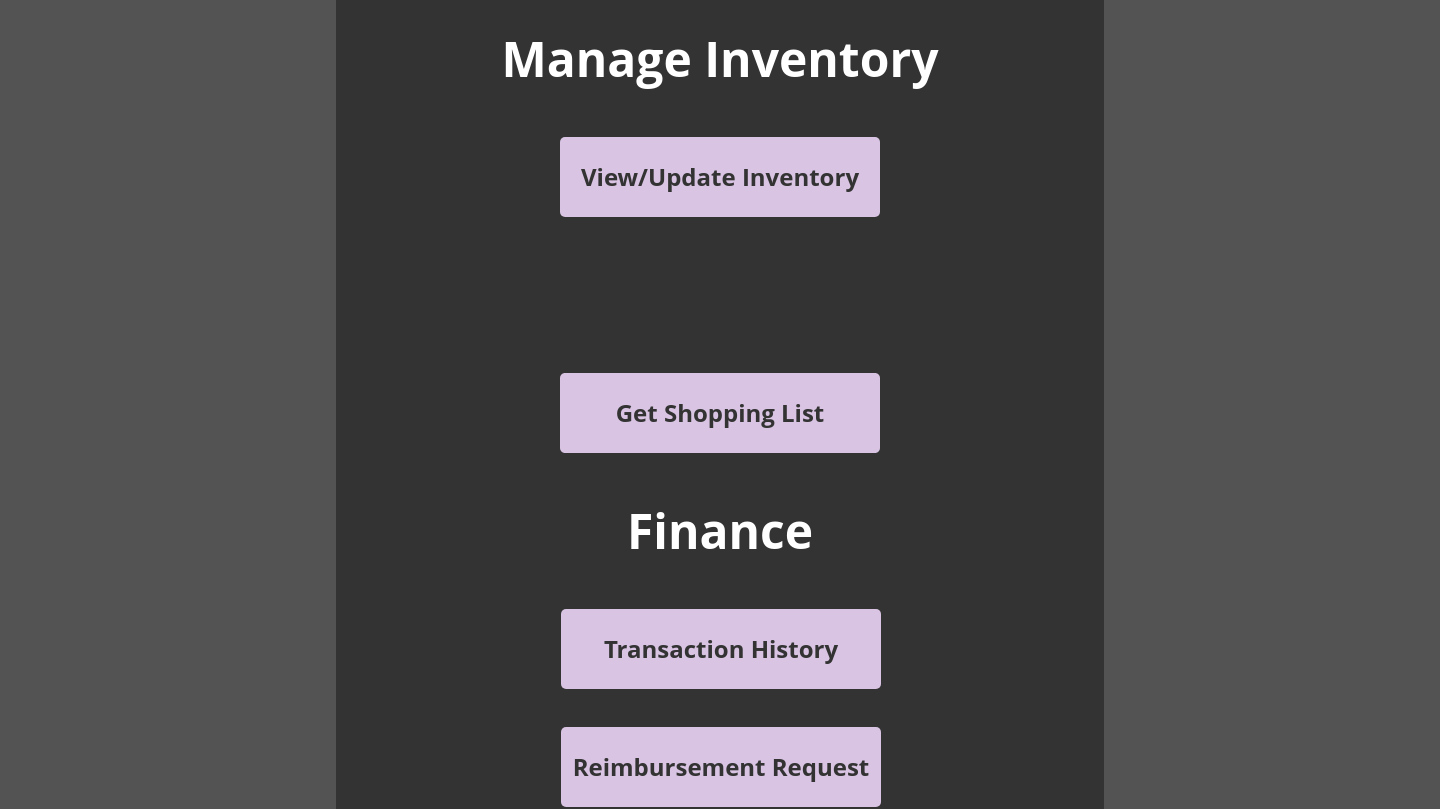
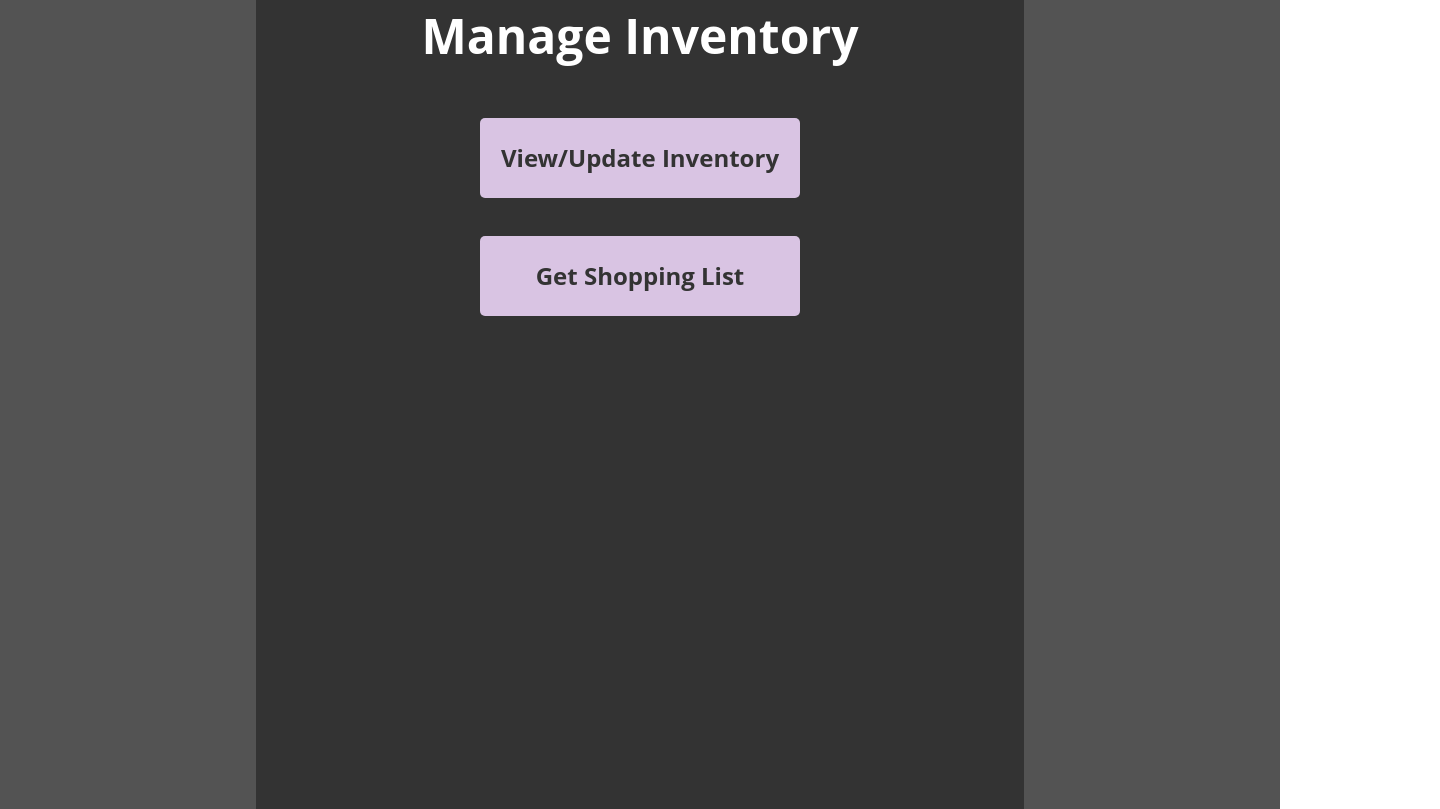
Before and after one commit to ubccsss/Live-Inventory-System, a React (Vite) app in the folder frontend/: page /tasklist in a window 1280 px wide. Shown: the top 809 px of the page, 1440 px wide, since content can reach past the window. Built offline with nearby package versions, Linux system fonts and the light colour scheme.

Commit message:
use bootstrap components

```diff
--- a/frontend/package.json
+++ b/frontend/package.json
@@ -10,7 +10,9 @@
     "preview": "vite preview"
   },
   "dependencies": {
+    "bootstrap": "^5.3.3",
     "react": "^18.2.0",
+    "react-bootstrap": "^2.10.1",
     "react-dom": "^18.2.0",
     "react-router-dom": "^6.22.1"
   },
--- a/frontend/src/components/tasklist.tsx
+++ b/frontend/src/components/tasklist.tsx
@@ -1,9 +1,7 @@
 import { memo } from 'react';
 import type { FC } from 'react';
-
-import resets from '../styles/_resets.module.css';
-import { TasklistButton } from './tasklistButton';
-import classes from '../styles/Tasklist.module.css';
+import '../styles/tasklist.css';
+import { Row, Button, Container, Col, Stack } from 'react-bootstrap';
 
 interface Props {
   className?: string;
@@ -11,23 +9,23 @@ interface Props {
 /* @figmaId 55:4 */
 export const Tasklist: FC<Props> = memo(function Screen(props = {}) {
   return (
-    <div className={`${resets.storybrainResets} ${classes.root}`}>
-      <div className={classes.background}></div>
-      <div className={classes.button3}></div>
-      <div className={classes.reimbursementRequest}>Reimbursement Request</div>
-      <div className={classes.button32}></div>
-      <div className={classes.transactionLog}>Transaction History </div>
-      <div className={classes.finance}>Finance</div>
-      <div className={classes.button33}>
-        <TasklistButton className={classes.icon} />
-      </div>
-      <div className={classes.getShoppingList}>Get Shopping List</div>
-      <div className={classes.button34}></div>
-      <div className={classes.updateInventory}>View/Update Inventory</div>
-      <div className={classes.manageInventory}>Manage Inventory</div>
-      <div className={classes.button35}></div>
-      <div className={classes.reimbursementRequest2}>Logout</div>
-    </div>
+	<div className='background'>
+		<Stack gap={3} className='tasklist'>
+			<div className="manageInventory">Manage Inventory</div>
+			<div className="viewUpdateInventory">
+				<Button className='viewUpdateInventoryButton' type="button" aria-pressed="true">
+					<a href='./'>View/Update Inventory</a>
+				</Button>
+			</div>
+			<div className="getShoppingList">
+				<Button className='getShoppingListButton' type="button" aria-pressed="true">
+					<a href='./'>Get Shopping List</a>
+				</Button>
+			</div>
+
+		</Stack>
+	</div>
+
   );
 });
 
--- a/frontend/src/styles/Tasklist.module.css
+++ /dev/null
@@ -1,177 +0,0 @@
-.root {
-	position: relative;
-	width: 1440px;
-	height: 1024px;
-	align-items: flex-start;
-	background-color: #535353;
-	overflow: hidden;
-  }
-  .background {
-	position: absolute;
-	left: 50%;
-	top: 50%;
-	width: 768px;
-	height: 1024px;
-	background-color: #333;
-	transform: translate(-50%, -50%);
-  }
-  .button3 {
-	position: absolute;
-	left: 561px;
-	top: 727px;
-	width: 320px;
-	height: 80px;
-	border-radius: 5px;
-	background-color: #d9c4e3;
-  }
-  .reimbursementRequest {
-	color: #333;
-	font-size: 24px;
-	font-weight: bold;
-	font-family: Open Sans, system-ui, -apple-system, 'Segoe UI', Roboto, 'Helvetica Neue', Arial, 'Noto Sans',
-	  'Liberation Sans', sans-serif;
-	position: absolute;
-	left: 510px;
-	top: 708px;
-	width: 422px;
-	height: 118px;
-	text-align: center;
-	align-items: center;
-	justify-content: center;
-	flex-direction: column;
-  }
-  .button32 {
-	position: absolute;
-	left: 561px;
-	top: 609px;
-	width: 320px;
-	height: 80px;
-	border-radius: 5px;
-	background-color: #d9c4e3;
-  }
-  .transactionLog {
-	color: #333;
-	font-size: 24px;
-	font-weight: bold;
-	font-family: Open Sans, system-ui, -apple-system, 'Segoe UI', Roboto, 'Helvetica Neue', Arial, 'Noto Sans',
-	  'Liberation Sans', sans-serif;
-	position: absolute;
-	left: 510px;
-	top: 590px;
-	width: 422px;
-	height: 118px;
-	text-align: center;
-	align-items: center;
-	justify-content: center;
-	flex-direction: column;
-  }
-  .finance {
-	color: #fff;
-	font-size: 48px;
-	font-weight: bold;
-	font-family: Open Sans, system-ui, -apple-system, 'Segoe UI', Roboto, 'Helvetica Neue', Arial, 'Noto Sans',
-	  'Liberation Sans', sans-serif;
-	position: absolute;
-	left: 509px;
-	top: 472px;
-	width: 422px;
-	height: 118px;
-	text-align: center;
-	align-items: center;
-	justify-content: center;
-	flex-direction: column;
-  }
-  .button33 {
-	position: absolute;
-	left: 560px;
-	top: 373px;
-	width: 320px;
-	height: 80px;
-	overflow: visible;
-  }
-  .icon {
-	width: 100%;
-	height: 100%;
-  }
-  .getShoppingList {
-	color: #333;
-	font-size: 24px;
-	font-weight: bold;
-	font-family: Open Sans, system-ui, -apple-system, 'Segoe UI', Roboto, 'Helvetica Neue', Arial, 'Noto Sans',
-	  'Liberation Sans', sans-serif;
-	position: absolute;
-	left: 509px;
-	top: 354px;
-	width: 422px;
-	height: 118px;
-	text-align: center;
-	align-items: center;
-	justify-content: center;
-	flex-direction: column;
-  }
-  .button34 {
-	position: absolute;
-	left: 560px;
-	top: 137px;
-	width: 320px;
-	height: 80px;
-	border-radius: 5px;
-	background-color: #d9c4e3;
-  }
-  .updateInventory {
-	color: #333;
-	font-size: 24px;
-	font-weight: bold;
-	font-family: Open Sans, system-ui, -apple-system, 'Segoe UI', Roboto, 'Helvetica Neue', Arial, 'Noto Sans',
-	  'Liberation Sans', sans-serif;
-	position: absolute;
-	left: 509px;
-	top: 118px;
-	width: 422px;
-	height: 118px;
-	text-align: center;
-	align-items: center;
-	justify-content: center;
-	flex-direction: column;
-  }
-  .manageInventory {
-	color: #fff;
-	font-size: 48px;
-	font-weight: bold;
-	font-family: Open Sans, system-ui, -apple-system, 'Segoe UI', Roboto, 'Helvetica Neue', Arial, 'Noto Sans',
-	  'Liberation Sans', sans-serif;
-	position: absolute;
-	left: 499px;
-	top: 0;
-	width: 442px;
-	height: 118px;
-	text-align: center;
-	align-items: center;
-	justify-content: center;
-	flex-direction: column;
-  }
-  .button35 {
-	position: absolute;
-	left: 560px;
-	top: 925px;
-	width: 320px;
-	height: 80px;
-	border-radius: 5px;
-	background-color: #d9c4e3;
-  }
-  .reimbursementRequest2 {
-	color: #333;
-	font-size: 24px;
-	font-weight: bold;
-	font-family: Open Sans, system-ui, -apple-system, 'Segoe UI', Roboto, 'Helvetica Neue', Arial, 'Noto Sans',
-	  'Liberation Sans', sans-serif;
-	position: absolute;
-	left: 509px;
-	top: 906px;
-	width: 422px;
-	height: 118px;
-	text-align: center;
-	align-items: center;
-	justify-content: center;
-	flex-direction: column;
-  }
--- a/frontend/src/styles/_resets.module.css
+++ /dev/null
@@ -1,36 +0,0 @@
-:where(.storybrainResets),
-:where(.storybrainResets) * {
-  box-sizing: border-box;
-  margin: 0;
-  padding: 0;
-  background: none;
-  border: none;
-  flex-shrink: 0;
-  text-decoration: none;
-  min-width: 0;
-  overflow-wrap: anywhere;
-}
-
-:where(.storybrainResets),
-:where(.storybrainResets) :not(span, a, ul, ol, li, p) {
-  display: flex;
-}
-
-:where(.storybrainResets) ul,
-:where(.storybrainResets) ol {
-  text-indent: 0;
-  padding-inline-start: 1.5em;
-}
-
-:where(.storybrainResets) p:empty::before {
-  content: '';
-  display: inline-block;
-}
-
-:where(.storybrainResets) img {
-  object-fit: contain;
-}
-
-:where(.storybrainResets) svg {
-  overflow: visible;
-}
--- /dev/null
+++ b/frontend/src/styles/tasklist.css
@@ -0,0 +1,150 @@
+
+.background{
+	height: 100vh;
+	width:100%;
+	background-size:cover;
+	background-color: #535353;
+
+	display: flex;
+	justify-content: center;
+	align-items: center;
+	overflow:scroll;
+	/*Same as .tasklist*/
+	min-height: 1024px;
+	min-width: 768px;
+}
+
+.tasklist{
+	/*always occupy 50% of the entire screen
+	padding-left: 25%;
+	padding-right: 25%;
+	width: 1px;*/
+	text-align: center;
+	align-items: center;
+	justify-content: center;
+	flex-direction: column;
+
+	position: absolute;
+	width: 768px;
+	height: 1024px;
+	background-color: #333;
+
+	align-items: start;
+	align-content: start;
+
+}
+
+.manageInventory {
+	color: #fff;
+	font-size: 48px;
+	font-weight: bold;
+	font-family: Open Sans, system-ui, -apple-system, 'Segoe UI', Roboto, 'Helvetica Neue', Arial, 'Noto Sans',
+	  'Liberation Sans', sans-serif;
+	position: absolute;
+
+	top: 0;
+	height: 118px;
+	text-align: center;
+	width: 100%;
+  }
+
+
+  .viewUpdateInventory {
+	width: 100%;
+	position: absolute;
+	top: 118px;
+  }
+
+ .viewUpdateInventoryButton{
+	width: 320px;
+	height: 80px;
+	border-radius: 5px;
+	background-color: #d9c4e3;
+
+	color: #333;
+	font-size: 24px;
+	font-weight: bold;
+	font-family: Open Sans, system-ui, -apple-system, 'Segoe UI', Roboto, 'Helvetica Neue', Arial, 'Noto Sans',
+	  'Liberation Sans', sans-serif;
+	align-items: center;
+	text-align: center;
+  }
+
+  .getShoppingList {
+	width: 100%;
+	position: absolute;
+	top: 236px;
+
+
+  }
+
+  .getShoppingListButton {
+	width: 320px;
+	height: 80px;
+	border-radius: 5px;
+	background-color: #d9c4e3;
+
+	color: #333;
+	font-size: 24px;
+	font-weight: bold;
+	font-family: Open Sans, system-ui, -apple-system, 'Segoe UI', Roboto, 'Helvetica Neue', Arial, 'Noto Sans',
+	  'Liberation Sans', sans-serif;
+	align-items: center;
+	text-align: center;
+  }
+
+
+
+
+
+
+
+
+
+
+
+
+
+
+
+
+
+
+
+
+
+
+
+
+
+
+
+
+
+
+
+
+
+
+
+
+
+
+
+
+
+
+
+
+
+
+.test{
+	width: 422;
+	 height: 118; left: 0; top: 0;
+	 position: absolute;
+	 text-align: center;
+	 color: #333333;
+	 font-size: 100%;
+	font-weight: 700;
+	word-wrap: break-word
+}
```
Also changed, not shown: 1 other file (tests, documents, lock files or other folders).
